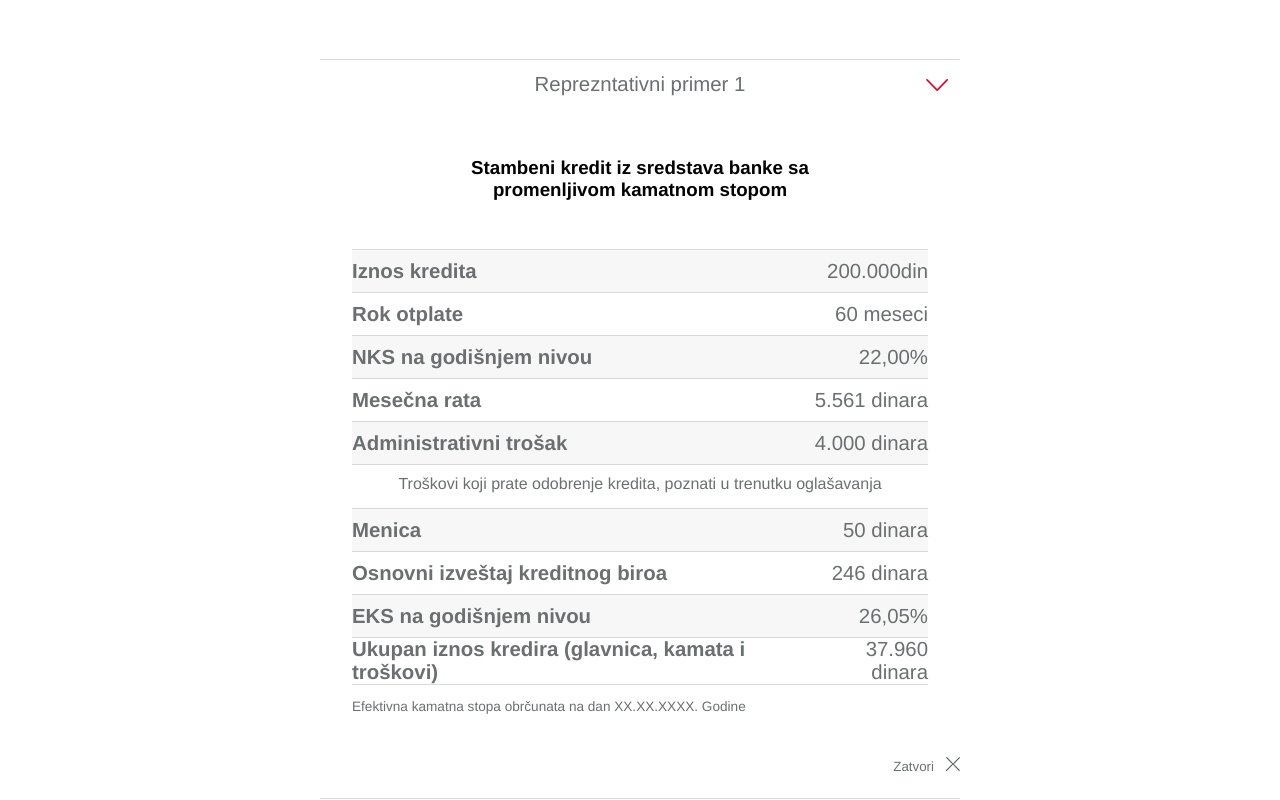
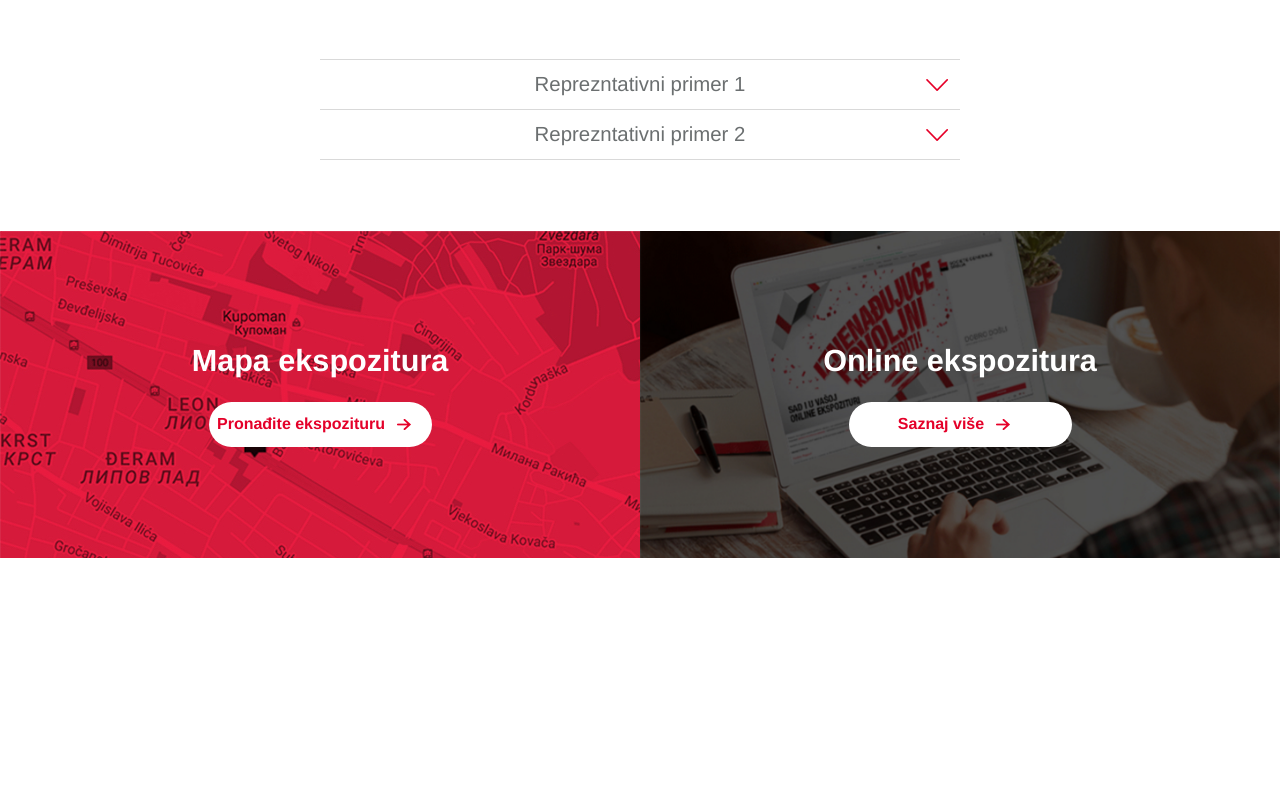
Before and after one commit to majac91/Societe-generale, a React (Create React App) app: page / in a window 1280 px wide. Shown: the part 5360-6160 px from the top of the page. After the commit the page ends 5990 px from the top, so only its background shows below. Built offline with nearby package versions, Linux system fonts and the light colour scheme.

Commit message:
example logic

```diff
--- a/src/components/Example/Example.js
+++ b/src/components/Example/Example.js
@@ -1,12 +1,21 @@
-import React from "react";
+import React, { useState } from "react";
 import { ReactComponent as ArrowIcon } from "../../SVG/05 Ebanking primer/dropdown.svg";
 import { ReactComponent as CloseIcon } from "../../SVG/05 Ebanking primer/X.svg";
+const cx = require("classnames");
+const Example = () => {
+  const [isExample1Open, setIsExample1Open] = useState(false);
+  const [isExample2Open, setIsExample2Open] = useState(false);
 
-const Example = () => {
+  const example1Class = cx("example", { open: isExample1Open });
+  const example2Class = cx("example", { open: isExample2Open });
+
+  const handleExample1 = () => setIsExample1Open((prev) => !prev);
+  const handleExample2 = () => setIsExample2Open((prev) => !prev);
+
   return (
-    <div className="container-xs">
-      <div className="example">
-        <button className="example__title">
+    <div className="example__container container-xs">
+      <div className={example1Class}>
+        <button onClick={handleExample1} className="example__title">
           Reprezntativni primer 1
           <span className="example__title-icon">
             <ArrowIcon></ArrowIcon>
@@ -75,14 +84,95 @@ const Example = () => {
               </tfoot>
             </table>
           </div>
+          <div className="example__close container-xs">
+            <button onClick={handleExample1} className="example__close-btn">
+              Zatvori
+              <span className="example__close-icon">
+                <CloseIcon></CloseIcon>
+              </span>
+            </button>
+          </div>
         </div>
-        <div className="example__close">
-          <button className="example__close-btn">
-            Zatvori
-            <span className="example__close-icon">
-              <CloseIcon></CloseIcon>
-            </span>
-          </button>
+      </div>
+
+      <div className={example2Class}>
+        <button onClick={handleExample2} className="example__title">
+          Reprezntativni primer 2
+          <span className="example__title-icon">
+            <ArrowIcon></ArrowIcon>
+          </span>
+        </button>
+        <div className="example__content">
+          <div className="example__content-heading">
+            <h3>
+              Stambeni kredit iz sredstava banke sa promenljivom kamatnom stopom
+            </h3>
+          </div>
+          <div className="example__content__table">
+            <table className="table">
+              <tr className="table__row">
+                <th className="table__row-heading">Iznos kredita</th>
+                <td className="table__row-data">200.000din</td>
+              </tr>
+              <tr className="table__row">
+                <th className="table__row-heading">Rok otplate</th>
+                <td className="table__row-data">60 meseci</td>
+              </tr>
+              <tr className="table__row">
+                <th className="table__row-heading">NKS na godišnjem nivou</th>
+                <td className="table__row-data">22,00%</td>
+              </tr>
+              <tr className="table__row">
+                <th className="table__row-heading">Mesečna rata </th>
+                <td className="table__row-data">5.561 dinara</td>
+              </tr>
+              <tr className="table__row">
+                <th className="table__row-heading">Administrativni trošak</th>
+                <td className="table__row-data">4.000 dinara</td>
+              </tr>
+            </table>
+            <table className="table table2">
+              <caption className="table__caption">
+                Troškovi koji prate odobrenje kredita, poznati u trenutku
+                oglašavanja
+              </caption>
+              <tr className="table__row">
+                <th className="table__row-heading">Menica</th>
+                <td className="table__row-data">50 dinara</td>
+              </tr>
+              <tr className="table__row">
+                <th className="table__row-heading">
+                  Osnovni izveštaj kreditnog biroa
+                </th>
+                <td className="table__row-data">246 dinara</td>
+              </tr>
+              <tr className="table__row">
+                <th className="table__row-heading">EKS na godišnjem nivou</th>
+                <td className="table__row-data">26,05%</td>
+              </tr>
+              <tr className="table__row">
+                <th className="table__row-heading">
+                  Ukupan iznos kredira (glavnica, kamata i troškovi){" "}
+                </th>
+                <td className="table__row-data">37.960 dinara</td>
+              </tr>
+              <tfoot className="table__footer">
+                <tr className="table__footer-row">
+                  <td className="table__footer-data">
+                    Efektivna kamatna stopa obrčunata na dan XX.XX.XXXX. Godine
+                  </td>
+                </tr>
+              </tfoot>
+            </table>
+          </div>
+          <div className="example__close container-xs">
+            <button onClick={handleExample2} className="example__close-btn">
+              Zatvori
+              <span className="example__close-icon">
+                <CloseIcon></CloseIcon>
+              </span>
+            </button>
+          </div>
         </div>
       </div>
     </div>
--- a/src/scss/_example.scss
+++ b/src/scss/_example.scss
@@ -1,7 +1,11 @@
+.example__container {
+  margin: var(--space-xl) auto;
+}
+
 .example {
   position: relative;
   border-bottom: var(--border-gray);
-  margin: var(--space-xl) auto;
+  margin-bottom: -1px;
 
   &__title {
     width: 100%;
@@ -14,22 +18,24 @@
       position: absolute;
       right: 0;
       margin-right: var(--space-sm);
+      transition: transform 0.5s ease;
     }
   }
   &__content {
-    width: 90%;
-    margin: auto;
+    display: none;
+
     &-heading {
       width: 60%;
       margin: auto;
       text-align: center;
       padding: var(--space-lg) 0;
     }
+    &__table {
+      width: auto;
+      margin: auto;
+    }
   }
-  &__table {
-    width: 90%;
-    margin: auto;
-  }
+
   &__close {
     position: relative;
     width: 100%;
@@ -49,7 +55,8 @@
 }
 
 .table {
-  width: 100%;
+  width: 90%;
+  margin: auto;
   border-collapse: collapse;
   &__row,
   &__caption,
@@ -93,3 +100,12 @@
     }
   }
 }
+
+.example.open {
+  .example__title-icon {
+    transform: rotate(-180deg);
+  }
+  .example__content {
+    display: block;
+  }
+}
```
